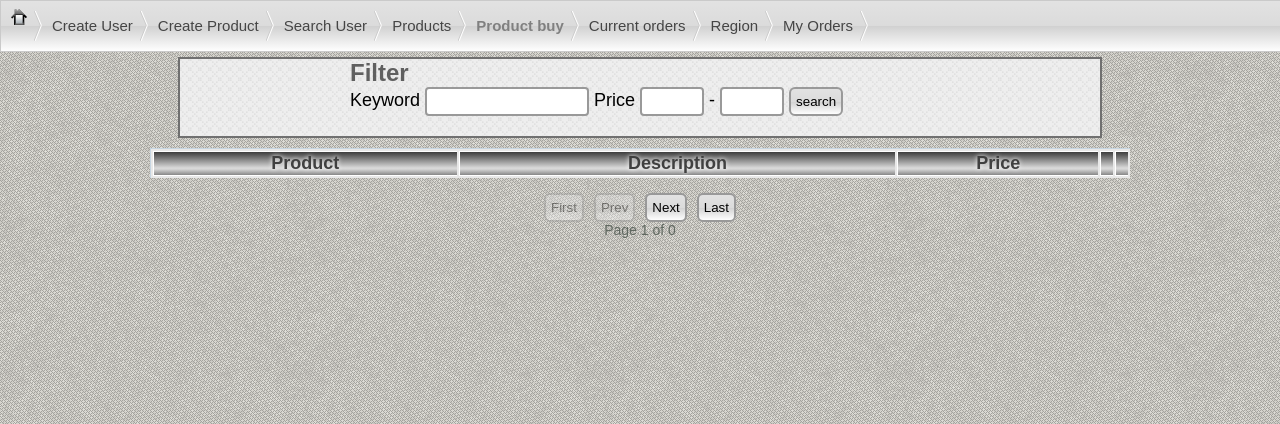
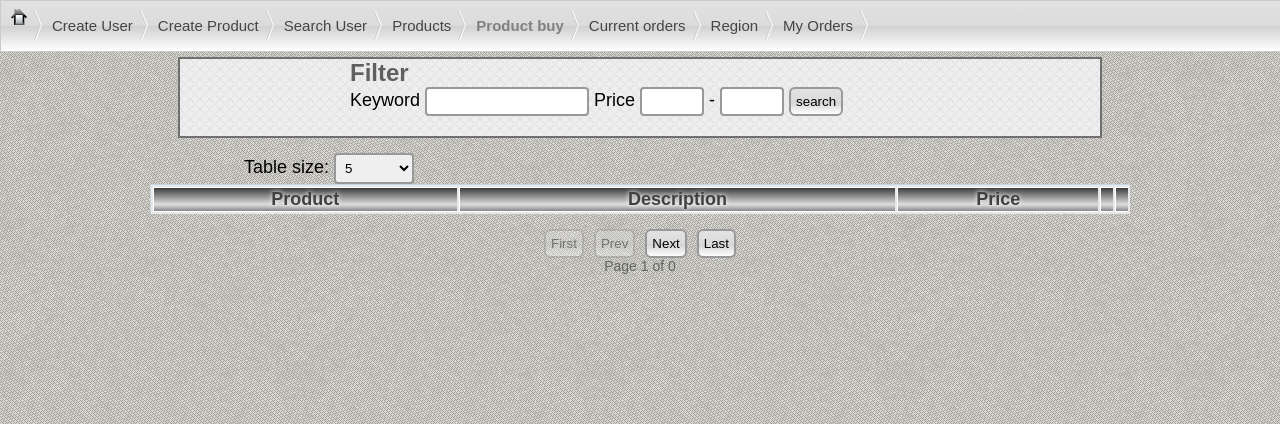
Before and after one commit to NTsvyatkov/itacademy, a Flask app: page /product_buy in a window 1280 px wide. Shown: the top 424 px of the page. Run offline with Flask 2, Linux system fonts and the light colour scheme; data that the repository does not hold is empty; parts of the project's set-up code (start-up, migrations or seed data) failed here and were passed over; some libraries are stand-ins or nearby versions.

Commit message:
[id 49] Page for buying products

```diff
--- a/store/templates/product_buy.html
+++ b/store/templates/product_buy.html
@@ -6,8 +6,7 @@
             var tr = [];
 
             $(document).ready (function() {
-//            var count_tr=$('#table_size').val();
-            var count_tr=5
+            var count_tr=$('#table_size').val();
             var count_td=6;
             var page = 1;
             var table_grid = document.getElementById('grid');
@@ -26,7 +25,6 @@
                         }
                     $( "tr:even" ).css( "background-color", "#c0c0c0" );
                 }
-//            create_grid(count_tr,count_td);
 
             function clearing_tr(i)
                 {
@@ -232,6 +230,14 @@
                     </form>
                 </div>
             </div>
+            <div class="field" style="margin-left:5%;">
+                  <lable>Table size: </lable>
+                  <select id="table_size">
+                    <option selected>5</option>
+                    <option>25</option>
+
+                   </select>
+            </div>
             <div style="margin-left:80%;">
             </div>
             <div id=" ">
```
